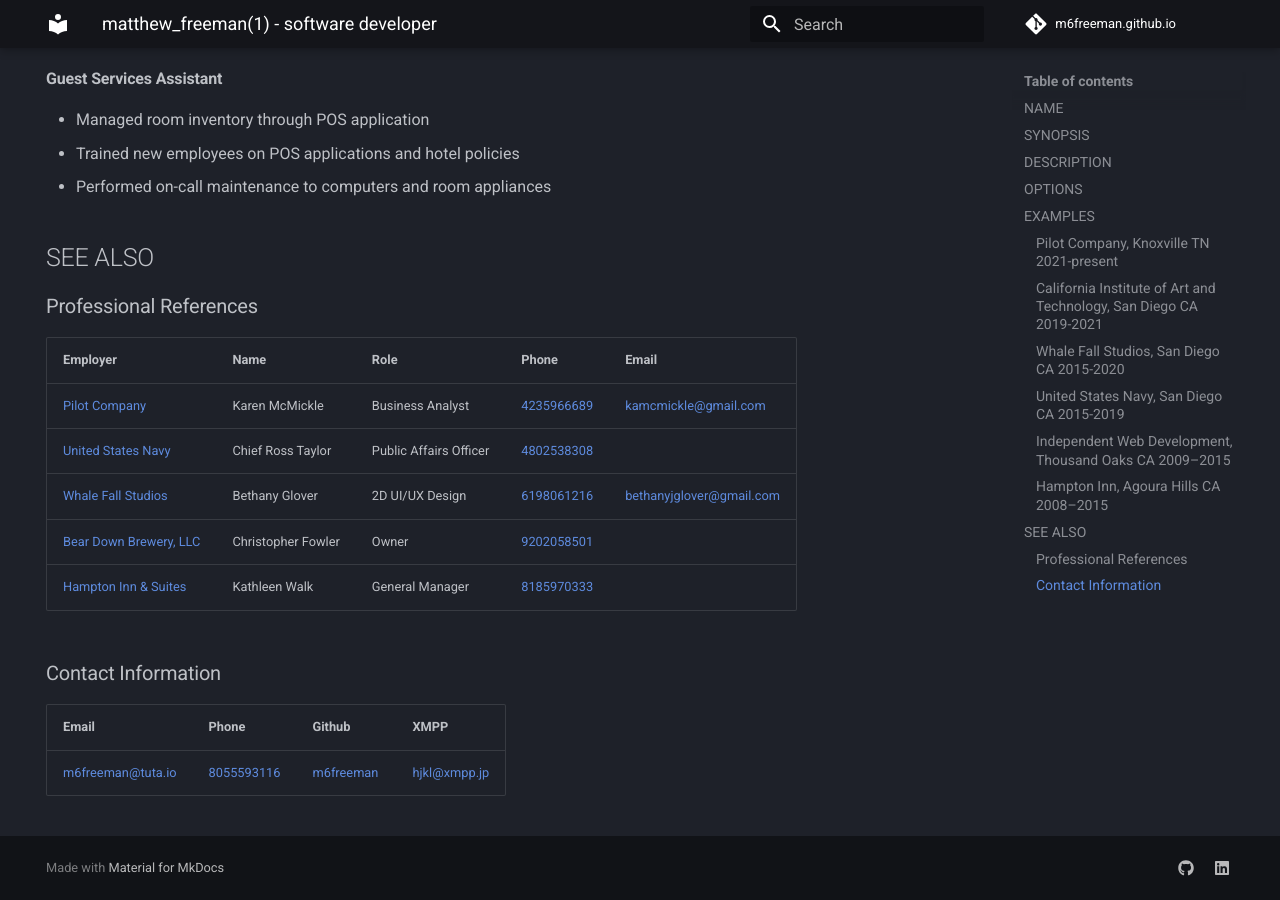
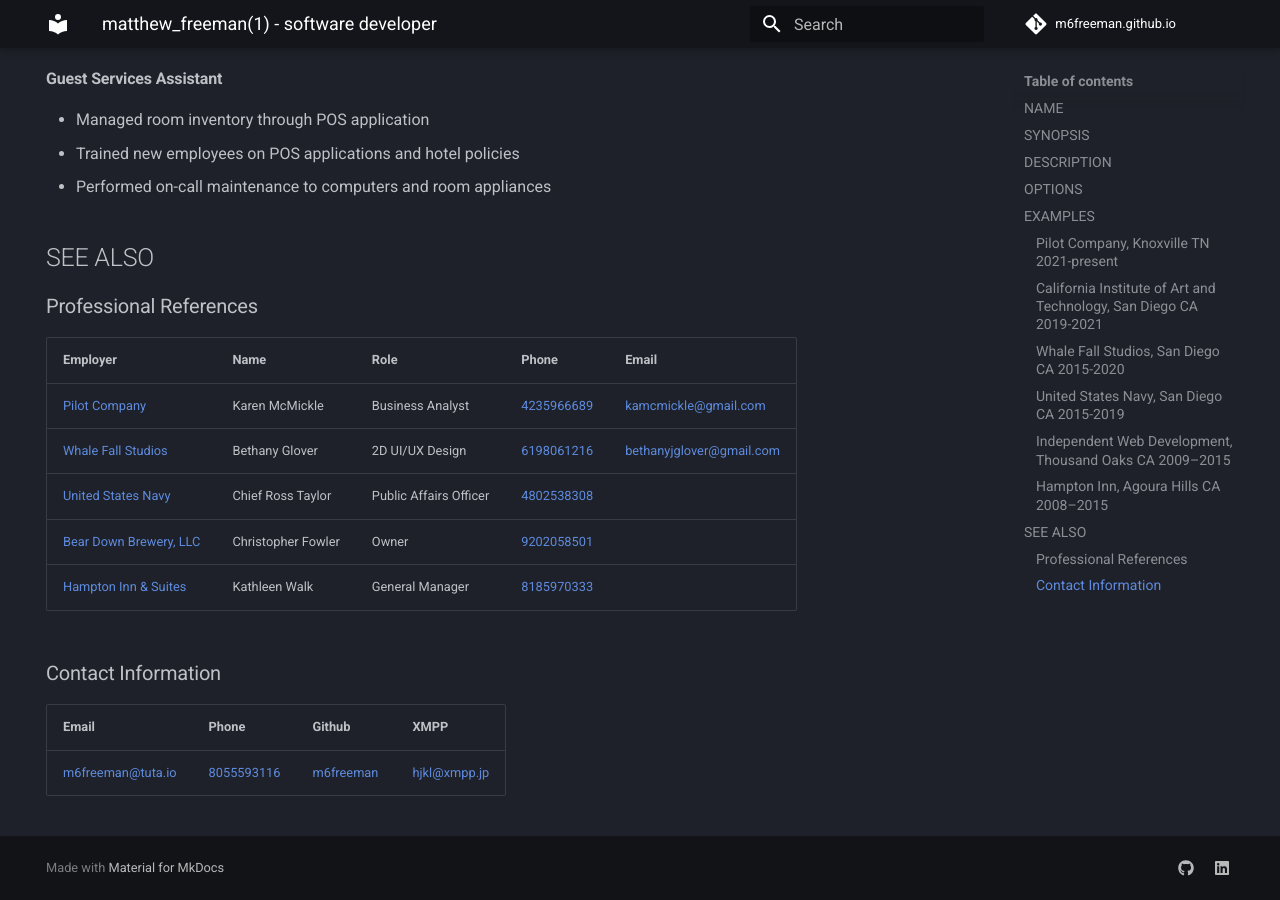
Before and after one commit to m6freeman/m6freeman.github.io, an MkDocs documentation site: the page built from docs/index.md, in a window 1280 px wide and 900 px high, scrolled down 3909 px. Built offline with MkDocs 1.6.1 and Material for MkDocs 9.7.7, drawn with Linux system fonts in a browser that asks for light colours; comment, search, counter and statistics services are not loaded.

Commit message:
fix: order of references to match order in examples

```diff
--- a/docs/index.md
+++ b/docs/index.md
@@ -154,8 +154,8 @@
 |Employer|Name|Role|Phone|Email|
 |-|-|-|-|-|
 |[Pilot Company](https://www.pilotcompany.com/)|Karen McMickle|Business Analyst|[4235966689](tel:+14235966689)|[kamcmickle@gmail.com](mailto:kamcmickle@gmail.com)|
+|[Whale Fall Studios](https://m6freeman.itch.io/)|Bethany Glover|2D UI/UX Design|[6198061216](tel+6198061216)|[bethanyjglover@gmail.com](mailto:bethanyjglover@gmail.com)|
 |[United States Navy](https://www.navy.mil/)|Chief Ross Taylor|Public Affairs Officer|[4802538308](tel:+14802538308)||
-|[Whale Fall Studios](https://m6freeman.itch.io/)|Bethany Glover|2D UI/UX Design|[6198061216](tel+6198061216)|[bethanyjglover@gmail.com](mailto:bethanyjglover@gmail.com)|
 |[Bear Down Brewery, LLC](https://m6freeman.github.io/Bear-Down-Brewery/)|Christopher Fowler|Owner|[9202058501](tel:+19202058501)||
 |[Hampton Inn & Suites](https://www.hilton.com/en/hotels/agocahx-hampton-suites-agoura-hills/)|Kathleen Walk|General Manager|[8185970333](tel:+18185970333)||
 
```
